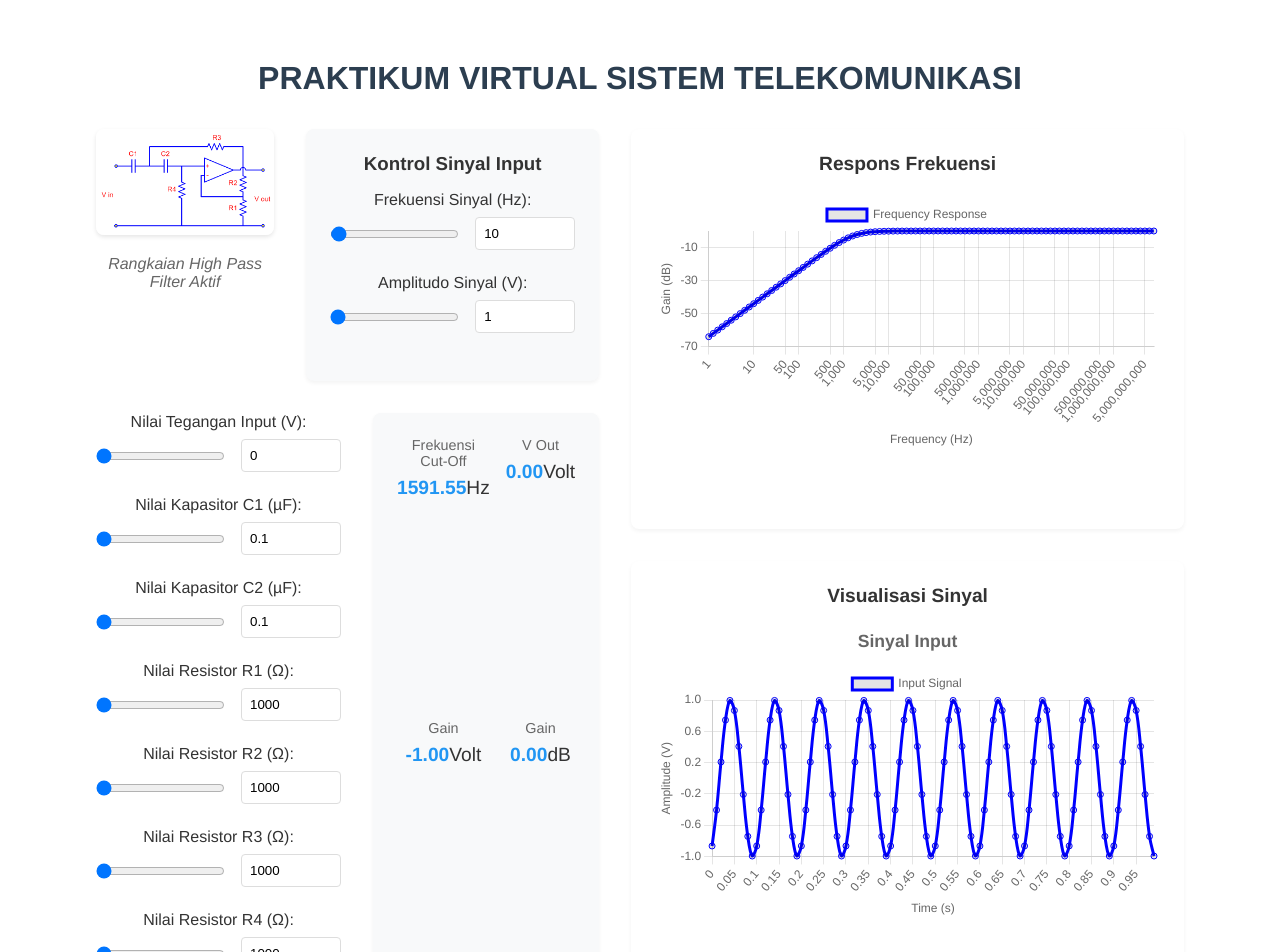
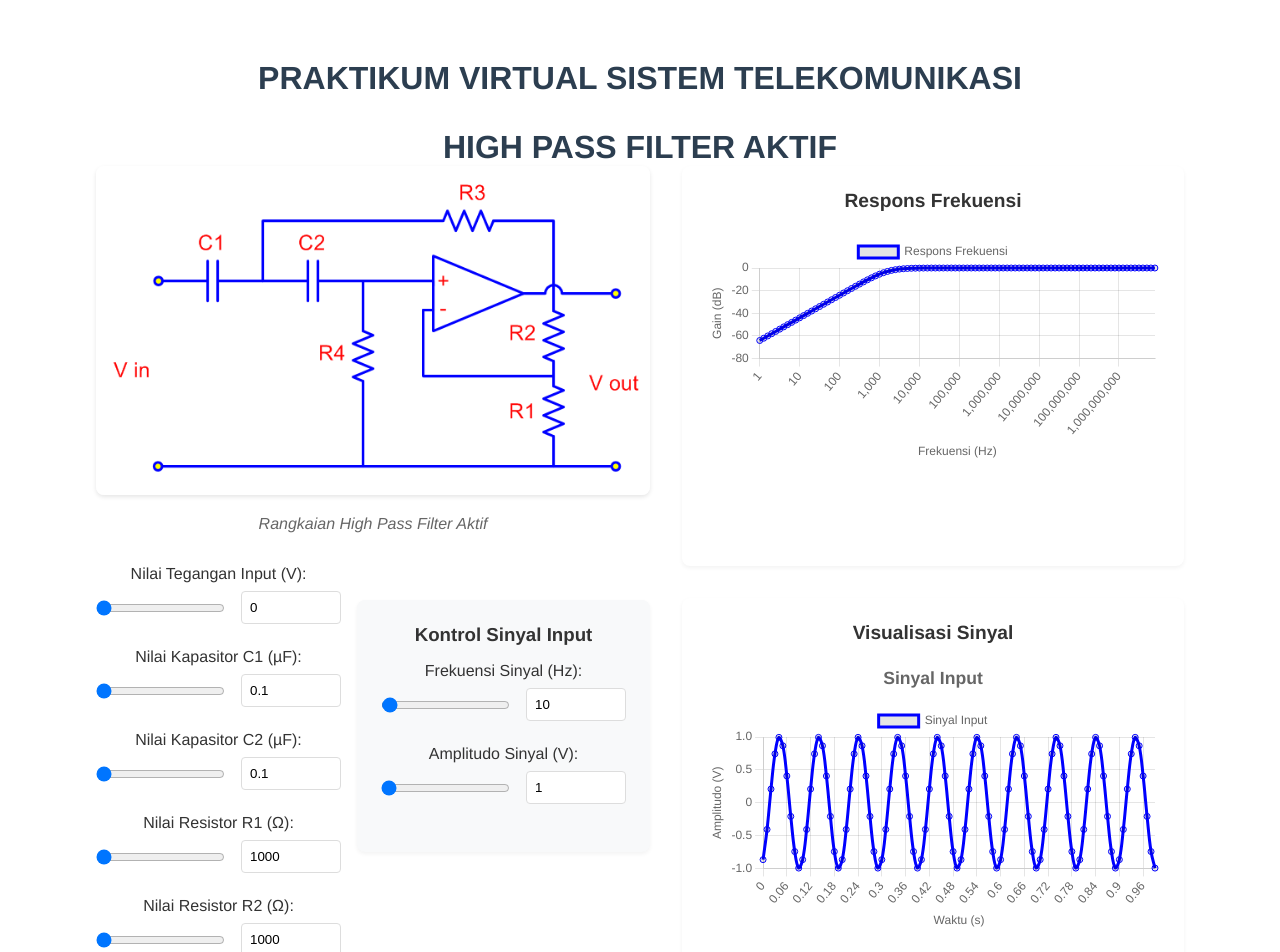
Before and after one commit to khoirulwana/Lab-Telkom, a Vue app in the folder frontend/: page /highpass in a window 1280 px wide. Shown: the top 952 px of the page. Built offline with nearby package versions, Linux system fonts and the light colour scheme.

Commit message:
Memperbarui README.md dengan deskripsi dan fitur proyek, meningkatkan backend dan frontend package.json dengan skrip dan metadata baru, dan meningkatkan tata letak dan fungsionalitas HighPassFilter.vue untuk pengalaman pengguna yang lebih baik.

```diff
--- a/frontend/src/router/index.js
+++ b/frontend/src/router/index.js
@@ -1,3 +1,7 @@
+/**
+ * Konfigurasi router untuk aplikasi
+ * Menangani navigasi antar halaman
+ */
 import { createRouter, createWebHistory } from "vue-router";
 import HomeView from "../views/Home.vue";
 import HighPassFilter from "../views/HighPassFilter.vue";
@@ -9,13 +13,25 @@ const router = createRouter({
       path: "/",
       name: "home",
       component: HomeView,
+      meta: {
+        title: "Beranda - Praktikum Virtual Sistem Telekomunikasi",
+      },
     },
     {
       path: "/highpass",
       name: "highpass",
       component: HighPassFilter,
+      meta: {
+        title: "High Pass Filter - Praktikum Virtual Sistem Telekomunikasi",
+      },
     },
   ],
 });
 
+// Mengubah judul halaman berdasarkan rute
+router.beforeEach((to, from, next) => {
+  document.title = to.meta.title || "Praktikum Virtual Sistem Telekomunikasi";
+  next();
+});
+
 export default router;
--- a/frontend/src/views/HighPassFilter.vue
+++ b/frontend/src/views/HighPassFilter.vue
@@ -1,9 +1,11 @@
+/** * Komponen High Pass Filter Aktif * Menampilkan simulasi dan visualisasi
+rangkaian High Pass Filter */
 <template>
   <div class="high-pass-filter">
+    <h1>HIGH PASS FILTER AKTIF</h1>
     <main>
       <!-- Kolom Kiri - Input dan Rangkaian -->
       <div class="left-column">
-        <div class="image-controlpanel">
         <!-- Diagram Rangkaian -->
         <figure>
           <img
@@ -12,58 +14,6 @@
           />
           <figcaption>Rangkaian High Pass Filter Aktif</figcaption>
         </figure>
-
-          <!-- Panel Kontrol Sinyal -->
-          <div class="control-panel">
-            <h3>Kontrol Sinyal Input</h3>
-            <!-- Kontrol Frekuensi -->
-            <div
-              class="input-group"
-              data-tippy-content="Frekuensi sinyal input yang akan difilter"
-            >
-              <label for="signal-freq">Frekuensi Sinyal (Hz):</label>
-              <div class="input-with-slider">
-                <input
-                  type="range"
-                  id="signal-freq-slider"
-                  v-model.number="signalFreq"
-                  min="1"
-                  max="1000"
-                  step="1"
-                />
-                <input
-                  type="number"
-                  id="signal-freq"
-                  v-model.number="signalFreq"
-                  placeholder="Frekuensi dalam Hz"
-                />
-              </div>
-            </div>
-            <!-- Kontrol Amplitudo -->
-            <div
-              class="input-group"
-              data-tippy-content="Amplitudo sinyal input"
-            >
-              <label for="signal-amp">Amplitudo Sinyal (V):</label>
-              <div class="input-with-slider">
-                <input
-                  type="range"
-                  id="signal-amp-slider"
-                  v-model.number="signalAmp"
-                  min="1"
-                  max="10"
-                  step="0.1"
-                />
-                <input
-                  type="number"
-                  id="signal-amp"
-                  v-model.number="signalAmp"
-                  placeholder="Amplitudo dalam Volt"
-                />
-              </div>
-            </div>
-          </div>
-        </div>
 
         <div class="inputgroup-hasilperhitungan">
           <!-- Form Input Komponen -->
@@ -236,6 +186,58 @@
               </div>
             </div>
           </form>
+
+          <!-- Panel Kontrol Sinyal -->
+          <div class="controlpanel-hasilperhitungan">
+            <div class="control-panel">
+              <h3>Kontrol Sinyal Input</h3>
+              <!-- Kontrol Frekuensi -->
+              <div
+                class="input-group"
+                data-tippy-content="Frekuensi sinyal input yang akan difilter"
+              >
+                <label for="signal-freq">Frekuensi Sinyal (Hz):</label>
+                <div class="input-with-slider">
+                  <input
+                    type="range"
+                    id="signal-freq-slider"
+                    v-model.number="signalFreq"
+                    min="1"
+                    max="1000"
+                    step="1"
+                  />
+                  <input
+                    type="number"
+                    id="signal-freq"
+                    v-model.number="signalFreq"
+                    placeholder="Frekuensi dalam Hz"
+                  />
+                </div>
+              </div>
+              <!-- Kontrol Amplitudo -->
+              <div
+                class="input-group"
+                data-tippy-content="Amplitudo sinyal input"
+              >
+                <label for="signal-amp">Amplitudo Sinyal (V):</label>
+                <div class="input-with-slider">
+                  <input
+                    type="range"
+                    id="signal-amp-slider"
+                    v-model.number="signalAmp"
+                    min="1"
+                    max="10"
+                    step="0.1"
+                  />
+                  <input
+                    type="number"
+                    id="signal-amp"
+                    v-model.number="signalAmp"
+                    placeholder="Amplitudo dalam Volt"
+                  />
+                </div>
+              </div>
+            </div>
             <!-- Hasil Perhitungan -->
             <div class="output">
               <div
@@ -277,100 +279,11 @@
               </div>
             </div>
           </div>
-
-        <!-- Panel Kontrol Sinyal -->
-        <!--
-        <div class="control-panel">
-          <h3>Kontrol Sinyal Input</h3>
-          ----(comment text)Kontrol Frekuensi
-          <div
-            class="input-group"
-            data-tippy-content="Frekuensi sinyal input yang akan difilter"
-          >
-            <label for="signal-freq">Frekuensi Sinyal (Hz):</label>
-            <div class="input-with-slider">
-              <input
-                type="range"
-                id="signal-freq-slider"
-                v-model.number="signalFreq"
-                min="1"
-                max="1000"
-                step="1"
-              />
-              <input
-                type="number"
-                id="signal-freq"
-                v-model.number="signalFreq"
-                placeholder="Frekuensi dalam Hz"
-              />
         </div>
       </div>
-           ----(comment text) Kontrol Amplitudo----(comment text)
-          <div class="input-group" data-tippy-content="Amplitudo sinyal input">
-            <label for="signal-amp">Amplitudo Sinyal (V):</label>
-            <div class="input-with-slider">
-              <input
-                type="range"
-                id="signal-amp-slider"
-                v-model.number="signalAmp"
-                min="1"
-                max="10"
-                step="0.1"
-              />
-              <input
-                type="number"
-                id="signal-amp"
-                v-model.number="signalAmp"
-                placeholder="Amplitudo dalam Volt"
-              />
-            </div>
-          </div>
-        </div>
-        -->
-      </div>
 
-      <!-- Kolom Kanan - Output dan Grafik -->
+      <!-- Kolom Kanan - Grafik -->
       <div class="right-column">
-        <!-- Hasil Perhitungan -->
-        <!--
-        <div class="output">
-          <div class="fc" data-tippy-content="Frekuensi di mana gain turun 3dB">
-            <p>Frekuensi Cut-Off</p>
-            <p>
-              <span>{{ cutOffFreq.toFixed(2) }}</span
-              >Hz
-            </p>
-          </div>
-          <div
-            class="vout"
-            data-tippy-content="Tegangan output setelah melewati filter"
-          >
-            <p>V Out</p>
-            <p>
-              <span>{{ vout.toFixed(2) }}</span
-              >Volt
-            </p>
-          </div>
-          <div
-            class="vgain"
-            data-tippy-content="Gain dalam bentuk rasio tegangan"
-          >
-            <p>Gain</p>
-            <p>
-              <span>{{ gain.toFixed(2) }}</span
-              >Volt
-            </p>
-          </div>
-          <div class="dBgain" data-tippy-content="Gain dalam desibel">
-            <p>Gain</p>
-            <p>
-              <span>{{ gainDB.toFixed(2) }}</span
-              >dB
-            </p>
-          </div>
-        </div>
-        -->
-
         <!-- Grafik Respons Frekuensi -->
         <div class="graph-container">
           <h3>Respons Frekuensi</h3>
@@ -422,19 +335,23 @@
 </template>
 
 <script>
+/**
+ * Komponen High Pass Filter
+ * Mengimplementasikan simulasi dan visualisasi rangkaian High Pass Filter Aktif
+ */
 import { ref, onMounted, watch, onUnmounted } from "vue";
 import { Chart, registerables } from "chart.js";
 import tippy from "tippy.js";
 import "tippy.js/dist/tippy.css";
 import "tippy.js/animations/scale.css";
 
-// Register Chart.js components
+// Mendaftarkan komponen Chart.js
 Chart.register(...registerables);
 
 export default {
   name: "HighPassFilter",
   setup() {
-    // State variables
+    // Variabel state
     const vin = ref(0);
     const c1 = ref(0.1);
     const c2 = ref(0.1);
@@ -449,22 +366,26 @@ export default {
     const gain = ref(0);
     const gainDB = ref(0);
 
-    // Chart refs
+    // Referensi untuk grafik
     const frequencyResponse = ref(null);
     const inputSignal = ref(null);
     const outputSignal = ref(null);
 
-    // Chart instances
+    // Instance grafik
     let frequencyChart = null;
     let inputSignalChart = null;
     let outputSignalChart = null;
     let animationFrameId = null;
     let startTime = null;
 
+    /**
+     * Memperbarui semua grafik
+     * Menghitung dan menampilkan respons frekuensi serta sinyal
+     */
     const updateCharts = () => {
       if (!frequencyChart || !inputSignalChart || !outputSignalChart) return;
 
-      // Update frequency response chart
+      // Memperbarui grafik respons frekuensi
       const frequencies = Array.from({ length: 100 }, (_, i) =>
         Math.pow(10, i / 10)
       );
@@ -478,15 +399,15 @@ export default {
       frequencyChart.data.datasets[0].data = gains;
       frequencyChart.update();
 
-      // Update signal charts with animation
+      // Memperbarui grafik sinyal dengan animasi
       const animate = (timestamp) => {
         if (!startTime) startTime = timestamp;
         const elapsed = timestamp - startTime;
 
-        // Generate time points for one second of data
+        // Menghasilkan titik waktu untuk satu detik data
         const timePoints = Array.from({ length: 100 }, (_, i) => i / 100);
 
-        // Generate input signal with phase shift based on elapsed time
+        // Menghasilkan sinyal input dengan pergeseran fase berdasarkan waktu
         const inputSignalData = timePoints.map((t) => {
           const phase = (elapsed / 1000) * signalFreq.value * 2 * Math.PI;
           return (
@@ -495,7 +416,7 @@ export default {
           );
         });
 
-        // Generate output signal with the same phase shift
+        // Menghasilkan sinyal output dengan pergeseran fase yang sama
         const outputSignalData = inputSignalData.map((input) => {
           const frequency = signalFreq.value;
           const currentGain =
@@ -506,39 +427,43 @@ export default {
 
         inputSignalChart.data.labels = timePoints;
         inputSignalChart.data.datasets[0].data = inputSignalData;
-        inputSignalChart.update("none"); // Use 'none' for better performance
+        inputSignalChart.update("none");
 
         outputSignalChart.data.labels = timePoints;
         outputSignalChart.data.datasets[0].data = outputSignalData;
-        outputSignalChart.update("none"); // Use 'none' for better performance
+        outputSignalChart.update("none");
 
         animationFrameId = requestAnimationFrame(animate);
       };
 
-      // Start animation if not already running
+      // Memulai animasi jika belum berjalan
       if (!animationFrameId) {
         animationFrameId = requestAnimationFrame(animate);
       }
     };
 
+    /**
+     * Menghitung parameter rangkaian
+     * Termasuk frekuensi cut-off, gain, dan tegangan output
+     */
     const calculateParameters = () => {
-      // Calculate cut-off frequency
+      // Menghitung frekuensi cut-off
       cutOffFreq.value = 1 / (2 * Math.PI * r1.value * c1.value * 1e-6);
 
-      // Calculate gain
+      // Menghitung gain
       gain.value = -r2.value / r1.value;
 
-      // Calculate gain in dB
+      // Menghitung gain dalam dB
       gainDB.value = 20 * Math.log10(Math.abs(gain.value));
 
-      // Calculate output voltage
+      // Menghitung tegangan output
       vout.value = vin.value * gain.value;
 
-      // Update charts
+      // Memperbarui grafik
       updateCharts();
     };
 
-    // Calculate parameters whenever component values change
+    // Menghitung parameter setiap kali nilai komponen berubah
     watch(
       [r1, r2, c1, vin, signalFreq, signalAmp],
       () => {
@@ -547,8 +472,12 @@ export default {
       { immediate: true }
     );
 
+    /**
+     * Menginisialisasi grafik
+     * Membuat instance Chart.js untuk setiap grafik
+     */
     const initializeCharts = () => {
-      // Initialize frequency response chart
+      // Menginisialisasi grafik respons frekuensi
       const freqCtx = frequencyResponse.value.getContext("2d");
       frequencyChart = new Chart(freqCtx, {
         type: "line",
@@ -556,7 +485,7 @@ export default {
           labels: [],
           datasets: [
             {
-              label: "Frequency Response",
+              label: "Respons Frekuensi",
               data: [],
               borderColor: "blue",
               fill: false,
@@ -565,14 +494,14 @@ export default {
         },
         options: {
           animation: {
-            duration: 0, // Disable animation for better performance
+            duration: 0,
           },
           scales: {
             x: {
               type: "logarithmic",
               title: {
                 display: true,
-                text: "Frequency (Hz)",
+                text: "Frekuensi (Hz)",
               },
             },
             y: {
@@ -585,7 +514,7 @@ export default {
         },
       });
 
-      // Initialize signal charts
+      // Menginisialisasi grafik sinyal input
       const inputCtx = inputSignal.value.getContext("2d");
       inputSignalChart = new Chart(inputCtx, {
         type: "line",
@@ -593,7 +522,7 @@ export default {
           labels: [],
           datasets: [
             {
-              label: "Input Signal",
+              label: "Sinyal Input",
               data: [],
               borderColor: "blue",
               fill: false,
@@ -603,25 +532,26 @@ export default {
         },
         options: {
           animation: {
-            duration: 0, // Disable animation for better performance
+            duration: 0,
           },
           scales: {
             x: {
               title: {
                 display: true,
-                text: "Time (s)",
+                text: "Waktu (s)",
               },
             },
             y: {
               title: {
                 display: true,
-                text: "Amplitude (V)",
+                text: "Amplitudo (V)",
               },
             },
           },
         },
       });
 
+      // Menginisialisasi grafik sinyal output
       const outputCtx = outputSignal.value.getContext("2d");
       outputSignalChart = new Chart(outputCtx, {
         type: "line",
@@ -629,7 +559,7 @@ export default {
           labels: [],
           datasets: [
             {
-              label: "Output Signal",
+              label: "Sinyal Output",
               data: [],
               borderColor: "green",
               fill: false,
@@ -639,39 +569,39 @@ export default {
         },
         options: {
           animation: {
-            duration: 0, // Disable animation for better performance
+            duration: 0,
           },
           scales: {
             x: {
               title: {
                 display: true,
-                text: "Time (s)",
+                text: "Waktu (s)",
               },
             },
             y: {
               title: {
                 display: true,
-                text: "Amplitude (V)",
+                text: "Amplitudo (V)",
               },
             },
           },
         },
       });
 
-      // Initial calculation
+      // Perhitungan awal
       calculateParameters();
     };
 
     onMounted(() => {
       initializeCharts();
-      // Initialize tooltips
+      // Menginisialisasi tooltip
       tippy("[data-tippy-content]", {
         animation: "scale",
         duration: 200,
       });
     });
 
-    // Cleanup animation frame on component unmount
+    // Membersihkan frame animasi saat komponen di-unmount
     onUnmounted(() => {
       if (animationFrameId) {
         cancelAnimationFrame(animationFrameId);
@@ -701,6 +631,7 @@ export default {
 </script>
 
 <style scoped>
+/* Gaya untuk komponen High Pass Filter */
 .high-pass-filter {
   padding: 2rem;
   width: 90%;
@@ -745,9 +676,9 @@ figcaption {
 }
 
 .inputgroup-hasilperhitungan {
-  display: flex;
-  flex-direction: row;
-  gap: 2rem;
+  display: grid;
+  grid-template-columns: 1fr 1fr;
+  gap: 1rem;
 }
 
 .input-group {
@@ -776,6 +707,13 @@ input[type="number"] {
   padding: 0.5rem;
   border: 1px solid #ddd;
   border-radius: 4px;
+}
+
+.controlpanel-hasilperhitungan {
+  display: flex;
+  flex-direction: column;
+  justify-content: space-around;
+  gap: 2rem;
 }
 
 .control-panel {
@@ -853,37 +791,7 @@ input[type="number"] {
   font-size: 1.1rem;
 }
 
-.info-panel {
-  background: #f8f9fa;
-  padding: 1.5rem;
-  border-radius: 8px;
-  box-shadow: 0 2px 4px rgba(0, 0, 0, 0.05);
-}
-
-.info-panel h3 {
-  margin: 0 0 1rem;
-  color: #333;
-}
-
-.info-content p {
-  margin: 0 0 1rem;
-  color: #666;
-  line-height: 1.5;
-}
-
-.formula {
-  background: #fff;
-  padding: 1rem;
-  border-radius: 4px;
-  margin-top: 1rem;
-}
-
-.formula p {
-  margin: 0.5rem 0;
-  font-family: monospace;
-  color: #333;
-}
-
+/* Responsif untuk layar kecil */
 @media (max-width: 1200px) {
   main {
     grid-template-columns: 1fr;
--- a/frontend/src/views/Home.vue
+++ b/frontend/src/views/Home.vue
@@ -1,7 +1,8 @@
 <template>
   <div class="home">
     <header class="header">
-      <h1>Laboratorium Virtual Elektronika</h1>
+      <h1>PRAKTIKUM VIRTUAL SISTEM TELEKOMUNIKASI</h1>
+      <h2>Laboratorium Virtual Elektronika</h2>
       <p>Platform pembelajaran interaktif untuk praktikum elektronika</p>
     </header>
 
```
Also changed, not shown: frontend/package.json (+11 -4 lines), frontend/src/App.vue (+8 -1 lines), frontend/src/main.js (+9 -0 lines), 2 other files (tests, documents, lock files or other folders). Lines whose indentation alone changed are shown as unchanged.
